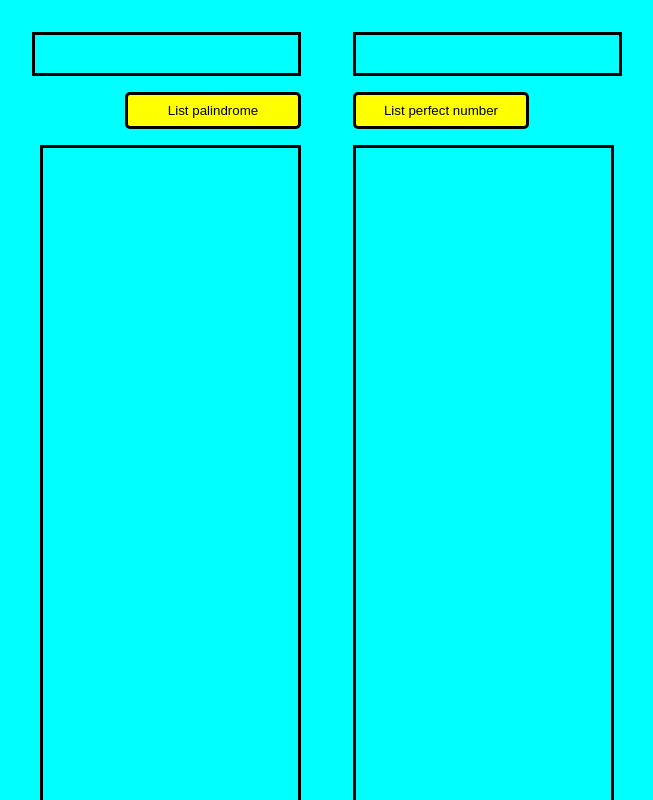
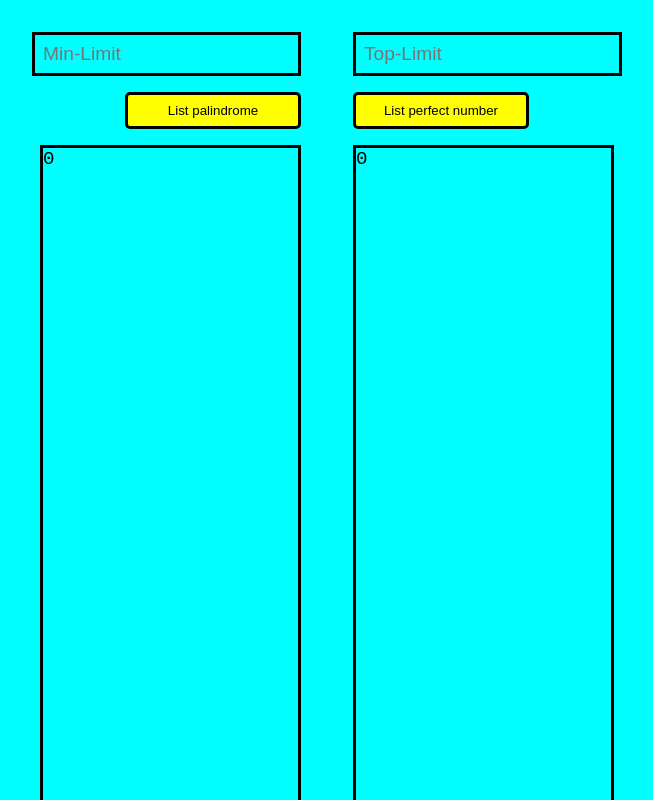
Before and after one commit to tarikozturk-05/Polindromic-Number, a plain HTML site: page index.html in a window 1280 px wide. Both pictures are taken after a click on the button "List palindrome". Shown: the top 800 px of the page, without its empty margins (313-966 px from the left). Drawn offline with Linux system fonts and the light colour scheme.

Commit message:
2saattir js ile uğrasıyom

```diff
--- a/app.js
+++ b/app.js
@@ -0,0 +1,58 @@
+
+const inputOne = document.querySelector(".input-one");
+const inputTwo = document.querySelector(".input-two");
+const btnOne= document.querySelector(".btn-one");
+const btnTwo= document.querySelector(".btn-two");
+const textOne= document.querySelector(".text-one");
+const textTwo= document.querySelector(".text-two");
+
+
+btnOne.addEventListener("click", () => {
+    textOne.innerHTML = "";
+    let a = +inputOne.value;
+    let b = +inputTwo.value;
+    for (let i =a; i <= b; i++) {
+
+        let x = i.toString().split("").reverse().join("");
+        if (x == i) {
+            textOne.innerHTML += `${+x}                      `;
+        }
+
+      let y=i.toString().split("")
+
+      if(y==i){
+        textTwo.innerHTML += `${+y}`
+      }
+    }
+  });
+  //? *******************
+
+
+  btnTwo.addEventListener("click",()=>{
+
+    const perfectNumber =(num)=>{
+        let count=0;
+        let arr1 =[]
+        console.log(arr1);
+        for(let i=1 ;i<num ;i++){
+            if(num%i==0){
+                count += i
+               }
+        }
+
+
+        if( count == num){
+         arr1.push(num)
+        }
+        return arr1
+          }
+
+//? =====================
+    let a = +inputOne.value;
+    let b = +inputTwo.value;
+
+    for(let i=a ; i<=b ;i++){
+
+        textTwo.innerHTML+=`${perfectNumber(i)}`
+    }
+  })
--- a/index.html
+++ b/index.html
@@ -11,18 +11,18 @@
     <div class="container">
 
     <div class="inputs">
-        <input autofocus type="text">
-        <input type="text">
+        <input placeholder="Min-Limit" class="input-one" autofocus type="text">
+        <input placeholder="Top-Limit" class="input-two"type="text">
     </div>
 
         <div class="buttons">
-            <button>List palindrome</button>
-            <button>List perfect number</button>
+            <button class="btn-one">List palindrome</button>
+            <button class="btn-two">List perfect number</button>
         </div>
 
         <div class="main">
-             <textarea name="" id="" cols="20" rows="50"></textarea>
-             <textarea name="" id="" cols="20" rows="50"></textarea>
+             <textarea class="text-one" name="" id="" cols="20" rows="50"></textarea>
+             <textarea class="text-two" name="" id="" cols="20" rows="50"></textarea>
         </div>
 
     </div>
```
